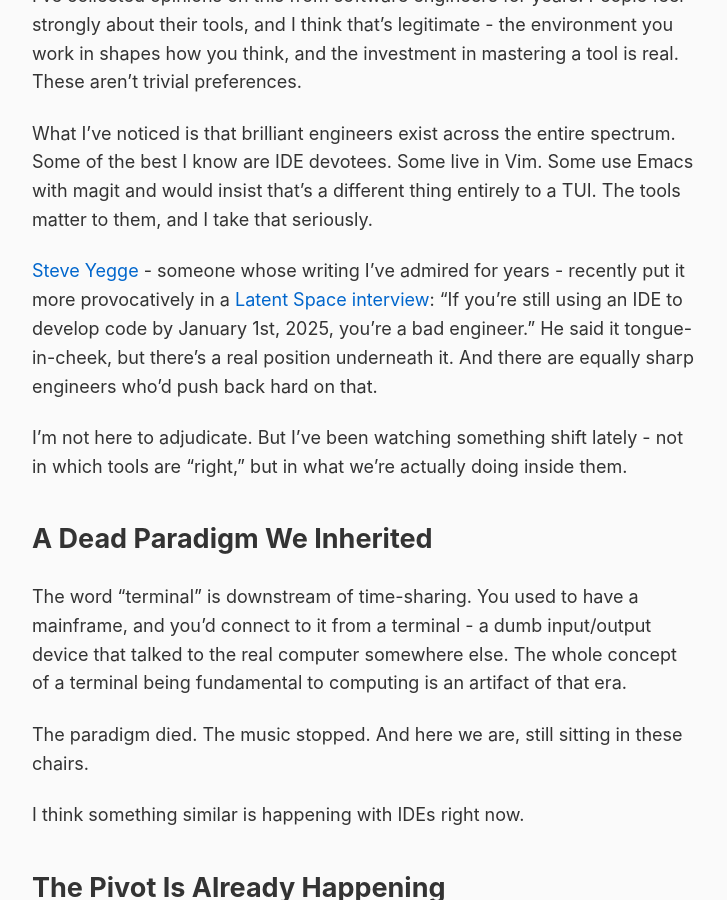
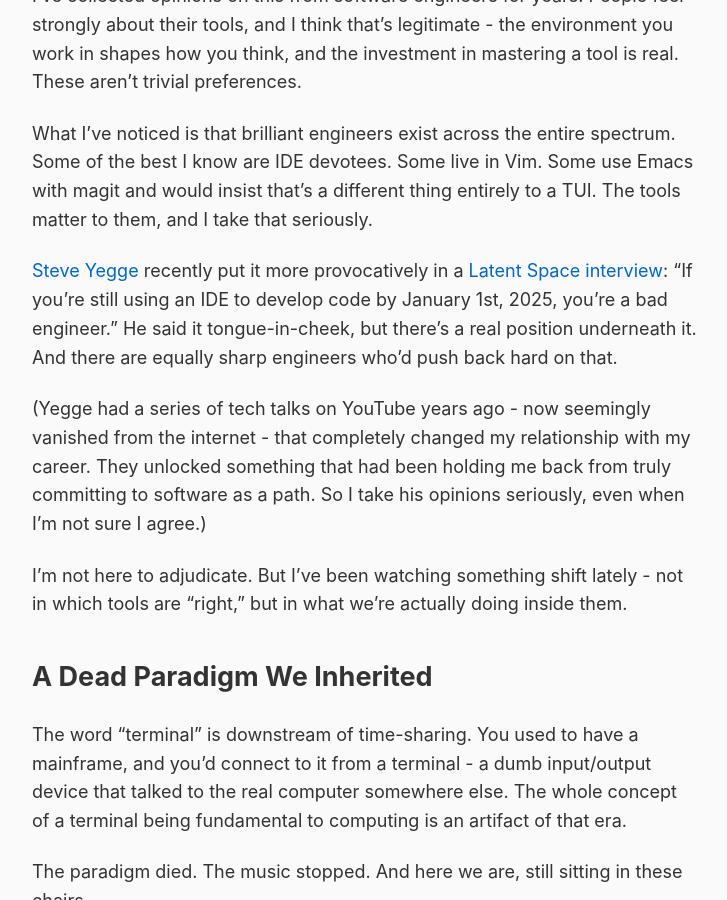
Before and after one commit to rob137/rob137.github.io, a Jekyll site: the page built from _posts/2026-01-02-the-music-stopped.md, in a window 1280 px wide and 900 px high, scrolled down 350 px. Shown: the whole window, without its empty margins (275-1002 px from the left). Built offline with Jekyll 4.4.1, drawn with Linux system fonts in a browser that asks for light colours.

Commit message:
Clarify Yegge YouTube reference

```diff
--- a/_posts/2026-01-02-the-music-stopped.md
+++ b/_posts/2026-01-02-the-music-stopped.md
@@ -11,7 +11,9 @@
 
 What I've noticed is that brilliant engineers exist across the entire spectrum. Some of the best I know are IDE devotees. Some live in Vim. Some use Emacs with magit and would insist that's a different thing entirely to a TUI. The tools matter to them, and I take that seriously.
 
-[Steve Yegge](https://en.wikipedia.org/wiki/Steve_Yegge) - someone whose writing I've admired for years - recently put it more provocatively in a [Latent Space interview](https://open.spotify.com/episode/20iTChEyuXaXryZOVAJoSi): "If you're still using an IDE to develop code by January 1st, 2025, you're a bad engineer." He said it tongue-in-cheek, but there's a real position underneath it. And there are equally sharp engineers who'd push back hard on that.
+[Steve Yegge](https://en.wikipedia.org/wiki/Steve_Yegge) recently put it more provocatively in a [Latent Space interview](https://open.spotify.com/episode/20iTChEyuXaXryZOVAJoSi): "If you're still using an IDE to develop code by January 1st, 2025, you're a bad engineer." He said it tongue-in-cheek, but there's a real position underneath it. And there are equally sharp engineers who'd push back hard on that.
+
+(Yegge had a series of tech talks on YouTube years ago - now seemingly vanished from the internet - that completely changed my relationship with my career. They unlocked something that had been holding me back from truly committing to software as a path. So I take his opinions seriously, even when I'm not sure I agree.)
 
 I'm not here to adjudicate. But I've been watching something shift lately - not in which tools are "right," but in what we're actually doing inside them.
 
```
